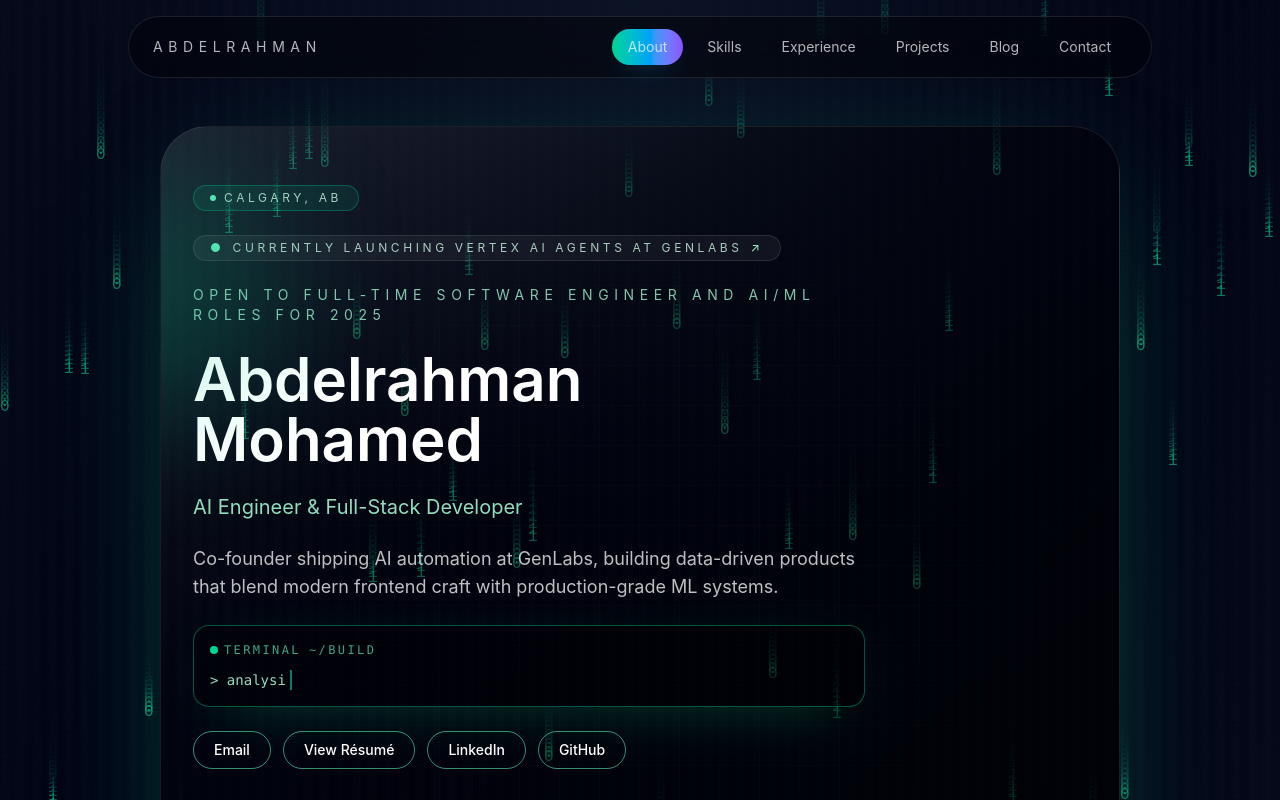
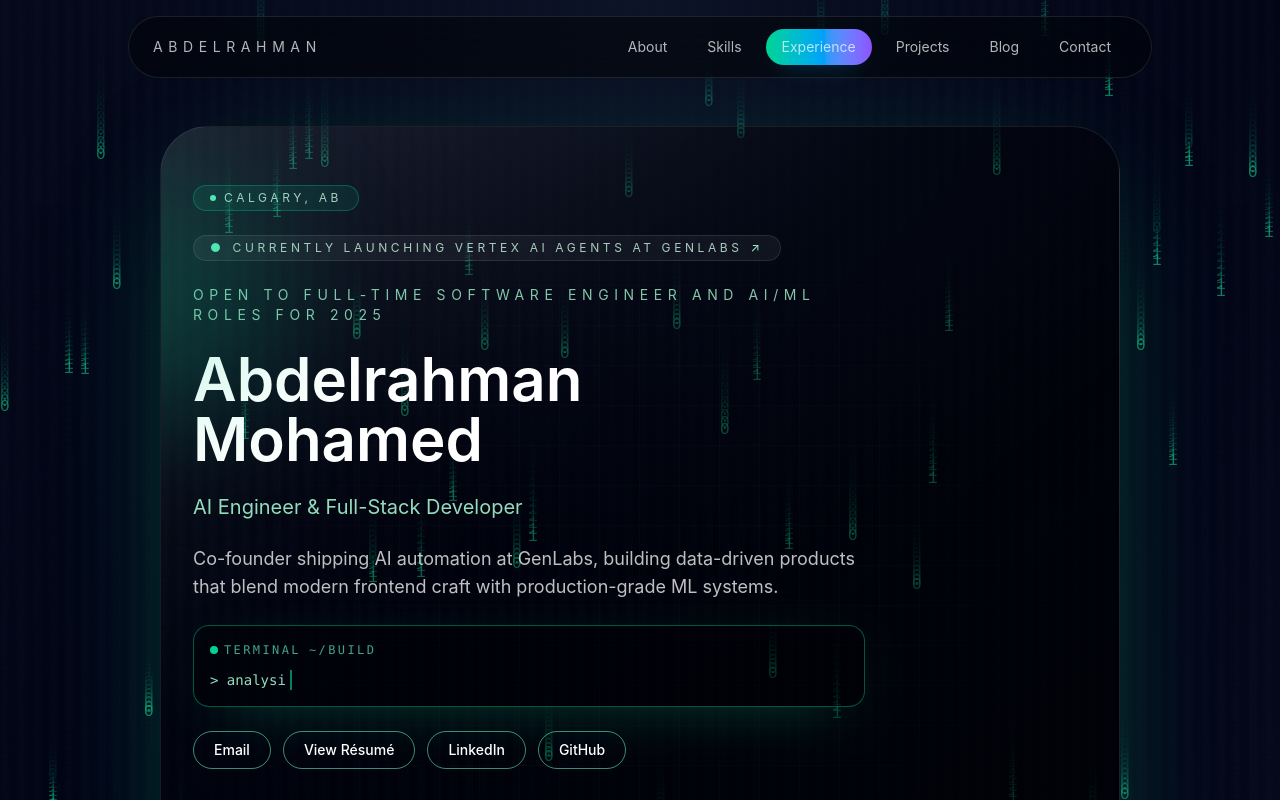
Before and after one commit to VVarrior1/my-new-portfolio, a Next.js app: page / in a window 1280 px wide. Shown: the top 800 px of the page. Built offline with nearby package versions, Linux system fonts and the light colour scheme.

Commit message:
Replace portfolio with Next.js rebuild

```diff
--- a/components/navbar.tsx
+++ b/components/navbar.tsx
@@ -13,24 +13,25 @@ export function Navbar({ sections }: { sections: SectionLink[] }) {
   const [activeId, setActiveId] = useState<string>(sections[0]?.id ?? "");
 
   useEffect(() => {
-    const observer = new IntersectionObserver(
-      (entries) => {
-        const visible = entries
-          .filter((entry) => entry.isIntersecting)
-          .sort((a, b) => b.intersectionRatio - a.intersectionRatio);
-        if (visible[0]?.target.id) {
-          setActiveId(visible[0].target.id);
+    const handleScroll = () => {
+      const checkpoint = window.scrollY + window.innerHeight * 0.35;
+
+      let currentId = sections[0]?.id ?? "";
+      sections.forEach(({ id }) => {
+        const element = document.getElementById(id);
+        if (!element) return;
+        if (checkpoint >= element.offsetTop) {
+          currentId = id;
         }
-      },
-      { rootMargin: "-40% 0px -40% 0px", threshold: [0.25, 0.4, 0.6] }
-    );
+      });
 
-    sections.forEach(({ id }) => {
-      const el = document.getElementById(id);
-      if (el) observer.observe(el);
-    });
+      setActiveId(currentId);
+    };
 
-    return () => observer.disconnect();
+    handleScroll();
+    window.addEventListener("scroll", handleScroll, { passive: true });
+
+    return () => window.removeEventListener("scroll", handleScroll);
   }, [sections]);
 
   return (
```
